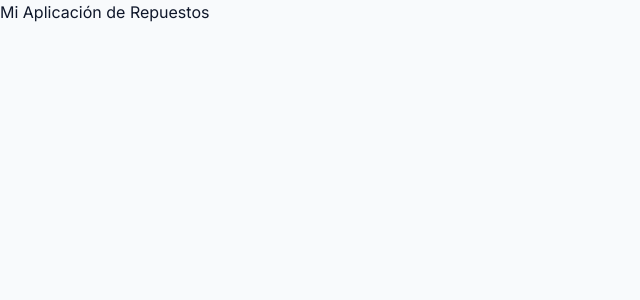
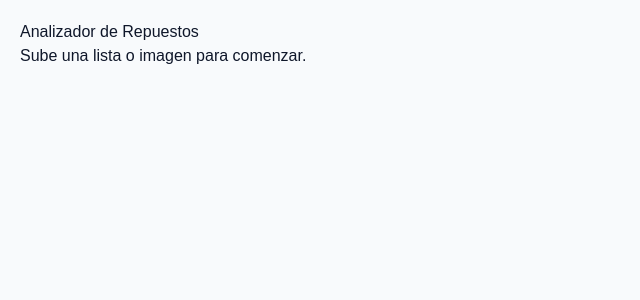
Before and after one commit to tabladamotosrepuestos-art/mi-app-estudio, a React (Vite) app in the folder mi-app-ai/: page / in a window 1280 px wide. Shown: the top 300 px of the page, without its empty margins (0-640 px from the left). Built offline with nearby package versions, Linux system fonts and the light colour scheme; the HTML template or start-up script is replaced by a standard one.

Commit message:
Update App.tsx

```diff
--- a/mi-app-ai/src/App.tsx
+++ b/mi-app-ai/src/App.tsx
@@ -1,5 +1,5 @@
 import React, { useState } from 'react';
-// Corrección del nombre de la función importada
+// Cambiamos el nombre para que coincida con el servicio
 import { extractProductsFromList } from './services/geminiService';
 import * as XLSX from 'xlsx';
 import { jsPDF } from 'jspdf';
@@ -8,7 +8,7 @@ import 'jspdf-autotable';
 function App() {
   const [loading, setLoading] = useState(false);
 
-  // Ejemplo de función de exportación corregida con tipos
+  // Agregamos tipos para evitar errores de TypeScript
   const exportToExcel = (data: any[], sheetName: string) => {
     const ws = XLSX.utils.json_to_sheet(data);
     const wb = XLSX.utils.book_new();
@@ -17,9 +17,9 @@ function App() {
   };
 
   return (
-    <div className="App">
-      <h1>Mi Aplicación de Repuestos</h1>
-      {/* Tu interfaz aquí */}
+    <div style={{ padding: '20px', fontFamily: 'sans-serif' }}>
+      <h1>Analizador de Repuestos</h1>
+      <p>Sube una lista o imagen para comenzar.</p>
     </div>
   );
 }
```
